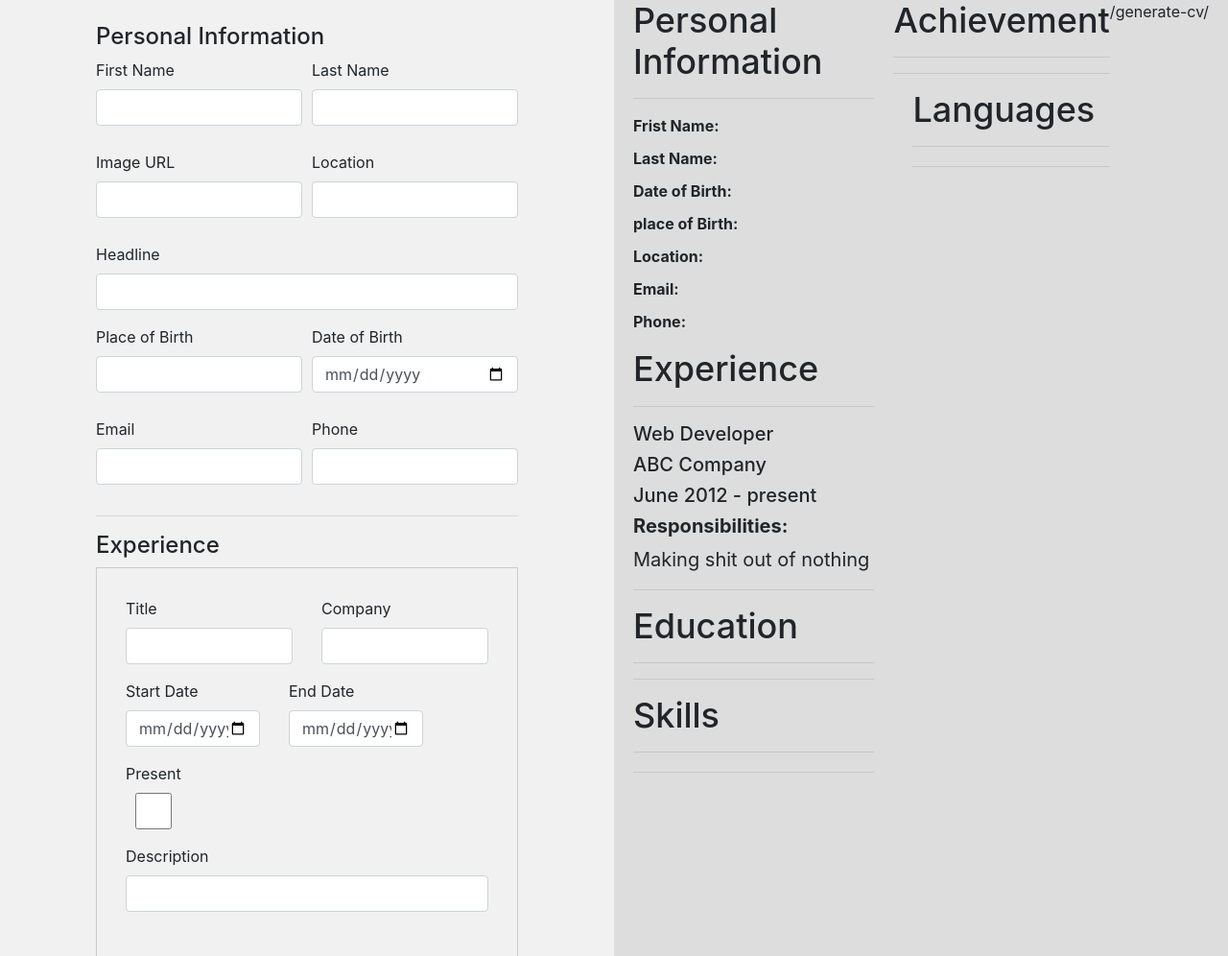
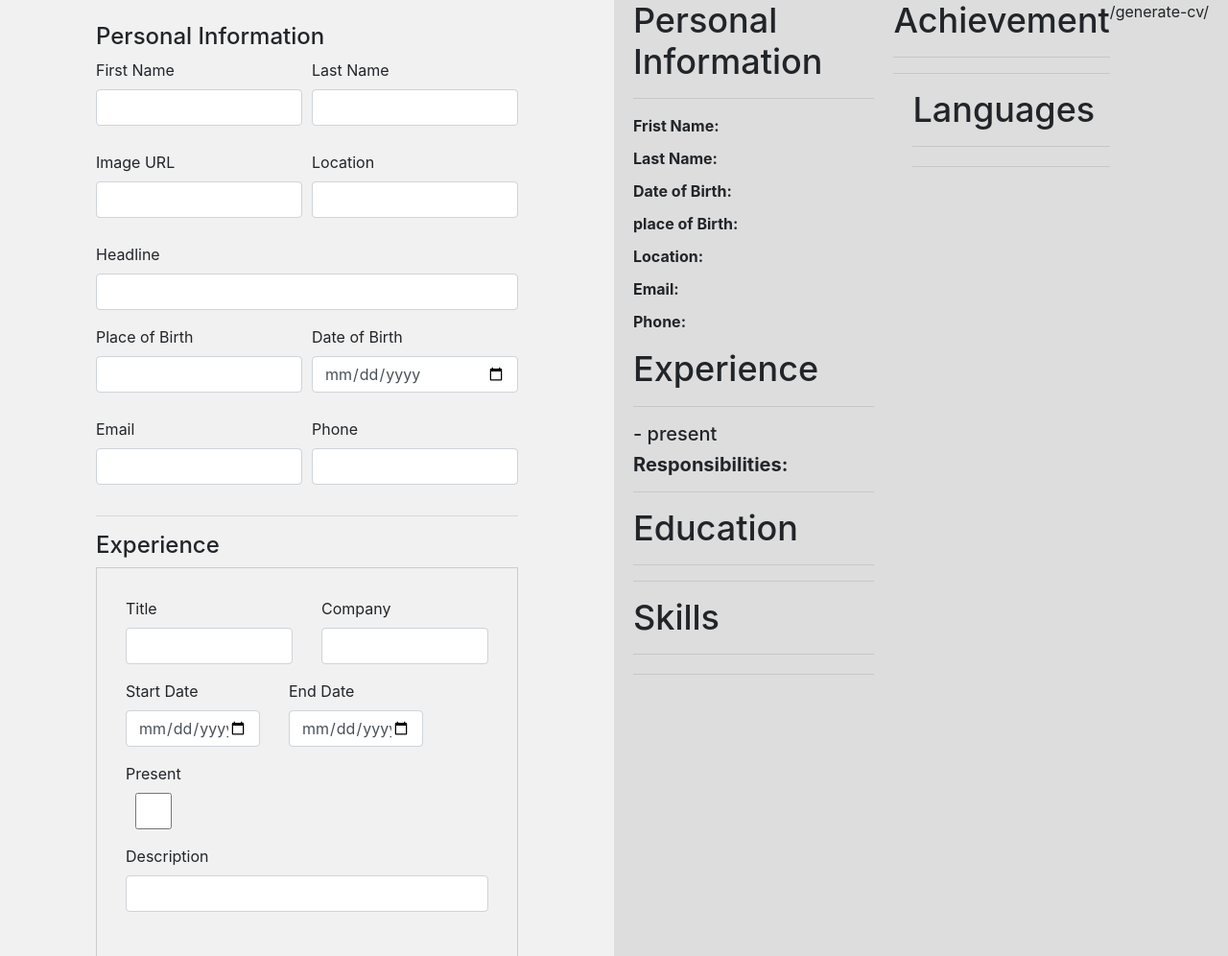
Before and after one commit to miclemabasie/Resume-Generator, a Django app: page /create-cv/1/ in a window 1280 px wide. Shown: the part 142-1138 px from the top of the page at 96% size. Run offline with Django 3.2, Linux system fonts and the light colour scheme; the visitor is signed in with stand-in values (Sample User, id 1); data comes from the database, SQL or seed files in the repository; data that the repository does not hold is empty; some libraries are stand-ins or nearby versions.

Commit message:
updated experience section in template

```diff
--- a/templates/cv_templates/template_1.html
+++ b/templates/cv_templates/template_1.html
@@ -21,11 +21,11 @@
       <hr>
       <ul id="exp-list">
         <li class="exp">
-          <h5 id="exp_title_tem">Web Developer</h5>
-          <h5 id="exp_company_tem">ABC Company</h5>
-          <h5><span id="exp_start_tem">June 2012 </span> - <span id="exp_end_tem">present</span></h5>
+          <h5 id="exp_title_tem"></h5>
+          <h5 id="exp_company_tem"></h5>
+          <h5><span id="exp_start_tem"> </span> - <span id="exp_end_tem">present</span></h5>
           <h5 id=""><strong>Responsibilities: </strong></h5>
-          <p style="font-size: 20px" id="exp_desc_tem">Making shit out of nothing</p>
+          <p style="font-size: 20px" id="exp_desc_tem"></p>
           <hr>
         </li>
       </ul>
```
